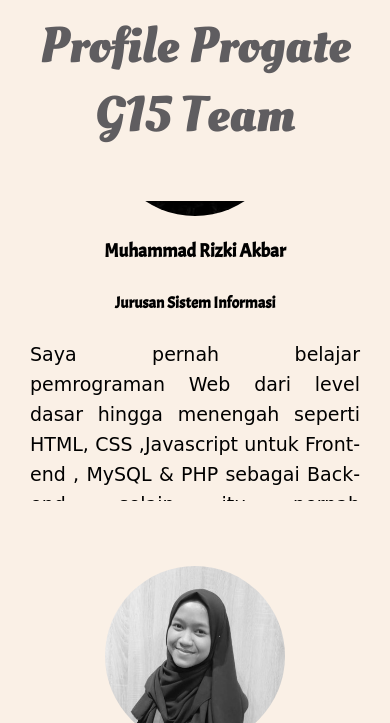
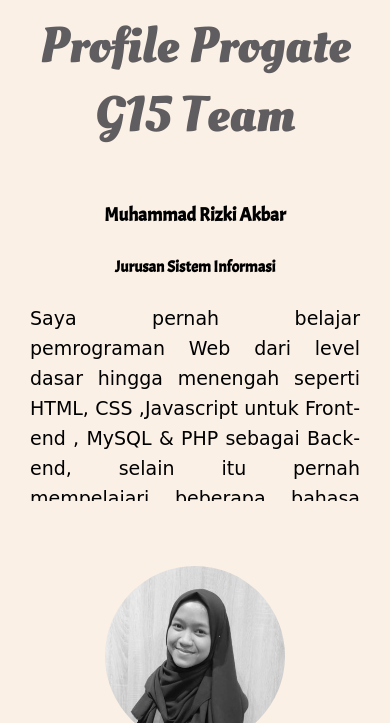
Before and after one commit to noflyks/DTS-Progate-G15, a plain HTML site: page index.html in a window 390 px wide. In both pictures the pointer is over the element 195 px from the left and 1656 px from the top of the page. Shown: the part 1355-2078 px from the top of the page. Drawn offline with Linux system fonts and the light colour scheme; files whose address does not match are found by name; a web font is replaced by a local one.

Commit message:
Update responsive.css

```diff
--- a/responsive.css
+++ b/responsive.css
@@ -17,6 +17,6 @@
   }
 
  .profil-img:hover .img-box {
-  margin-top:-50%;
+  margin-top:-60%;
 }
 }
```
